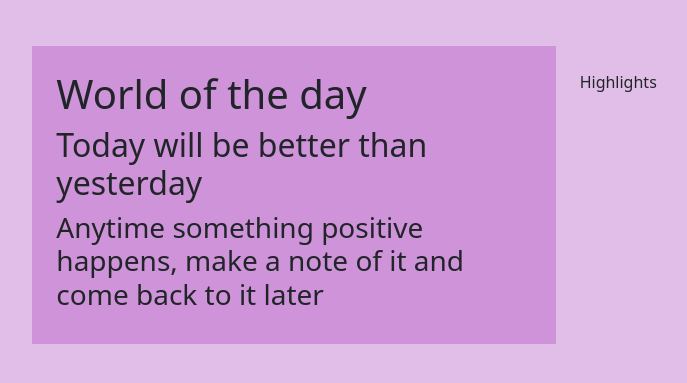
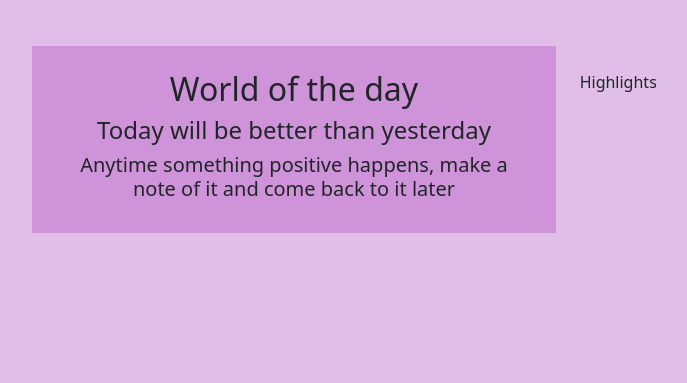
Before and after one commit to johnnylyimo/MemoryDiary_Python-Django_Web_App, a Django app: page / in a window 1280 px wide. Shown: the part 98-481 px from the top of the page, without its empty margins (32-719 px from the left). Run offline with Django 4.2, Linux system fonts and the light colour scheme; some libraries are stand-ins or nearby versions.

Commit message:
Styled fist  div tag with text center

```diff
--- a/templates/index.html
+++ b/templates/index.html
@@ -4,16 +4,16 @@
 
 {%  block contents  %}
     <section class="row row-cols-sm-2 justify-content-center p-4 mt-4 ">
-        <div class="col-md-5 col-lg-5 p-4">
-            <h1 >
+        <div class="col-md-5 col-lg-5 p-4 text-center">
+            <h2 >
                 World of the day
-            </h1>
-            <h2 >
+            </h2>
+            <h4>
                 Today will be better than yesterday
-            </h2>
-            <h3 >
+            </h4>
+            <h5 >
                 Anytime something positive happens, make a note of it and come back to it later
-            </h3>
+            </h5>
         </div>
         <div class="col-md-6 col-lg-6 p-4">
             Highlights
```
